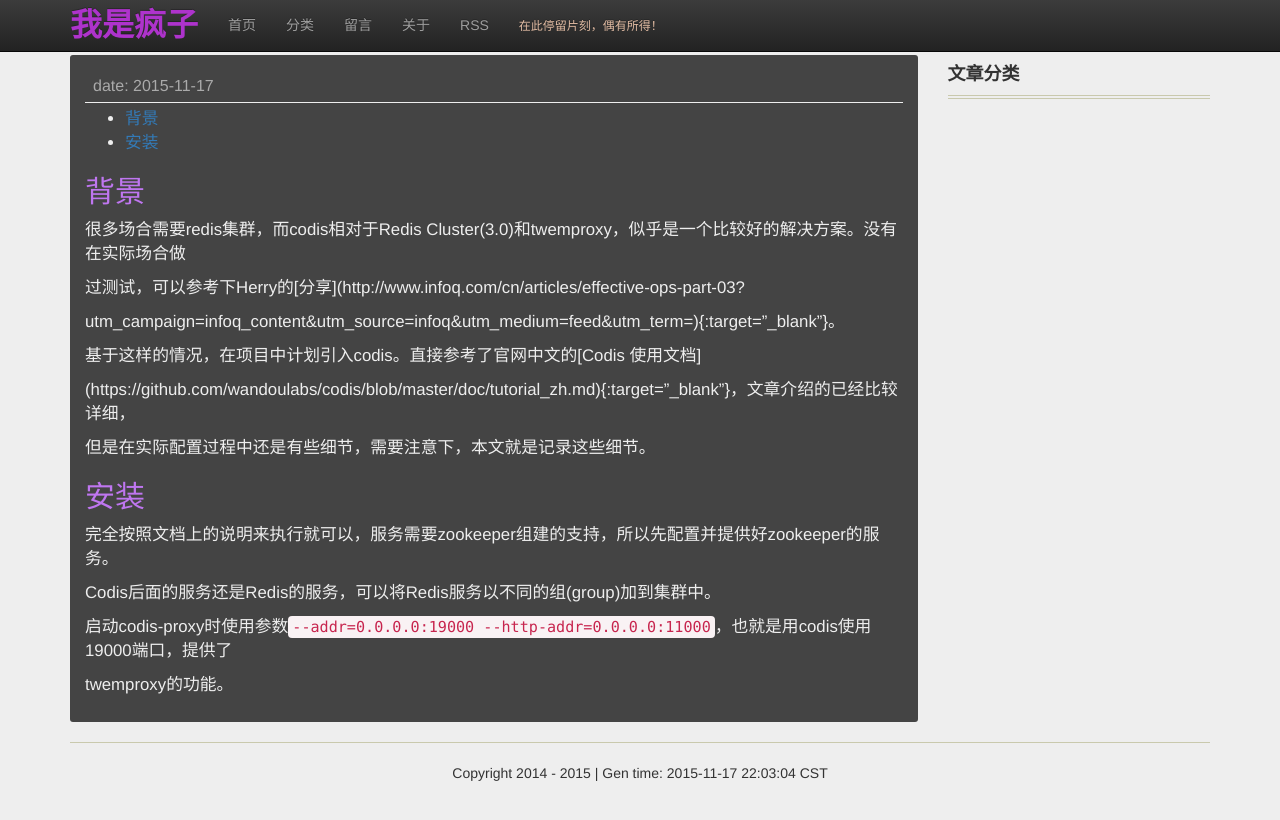
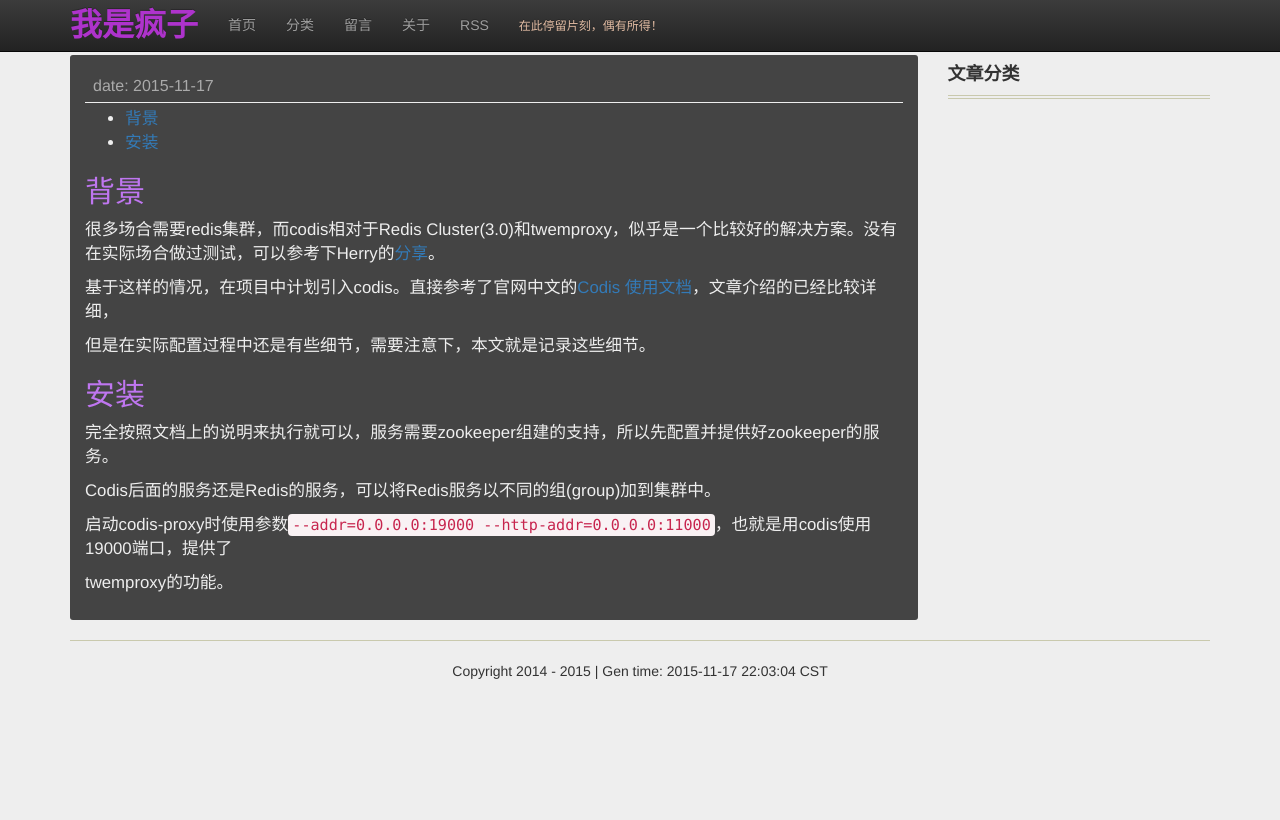
Before and after one commit to jgj1986/jgj1986.github.io, a Jekyll site: the page built from _posts/database/2015-11-13-codis.md, in a window 1280 px wide. Shown: the top 820 px of the page. Built offline with Jekyll 4.4.1, drawn with Linux system fonts in a browser that asks for light colours; nearby versions of some CDN libraries; comment, search, counter and statistics services are not loaded.

Commit message:
adjust the format in codis
Signed-off-by: guojun.jin <guojun.jin@chukong-inc.com>

```diff
--- a/_posts/database/2015-11-13-codis.md
+++ b/_posts/database/2015-11-13-codis.md
@@ -11,15 +11,9 @@ tags: database
 
 ## 背景
 
- 很多场合需要redis集群，而codis相对于Redis Cluster(3.0)和twemproxy，似乎是一个比较好的解决方案。没有在实际场合做
+ 很多场合需要redis集群，而codis相对于Redis Cluster(3.0)和twemproxy，似乎是一个比较好的解决方案。没有在实际场合做过测试，可以参考下Herry的[分享](http://www.infoq.com/cn/articles/effective-ops-part-03?utm_campaign=infoq_content&utm_source=infoq&utm_medium=feed&utm_term=){:target="_blank"}。
 
-过测试，可以参考下Herry的[分享](http://www.infoq.com/cn/articles/effective-ops-part-03?
-
-utm_campaign=infoq_content&utm_source=infoq&utm_medium=feed&utm_term=){:target="_blank"}。
-
- 基于这样的情况，在项目中计划引入codis。直接参考了官网中文的[Codis 使用文档]
-
-(https://github.com/wandoulabs/codis/blob/master/doc/tutorial_zh.md){:target="_blank"}，文章介绍的已经比较详细，
+ 基于这样的情况，在项目中计划引入codis。直接参考了官网中文的[Codis 使用文档](https://github.com/wandoulabs/codis/blob/master/doc/tutorial_zh.md){:target="_blank"}，文章介绍的已经比较详细，
 
 但是在实际配置过程中还是有些细节，需要注意下，本文就是记录这些细节。
 
```
